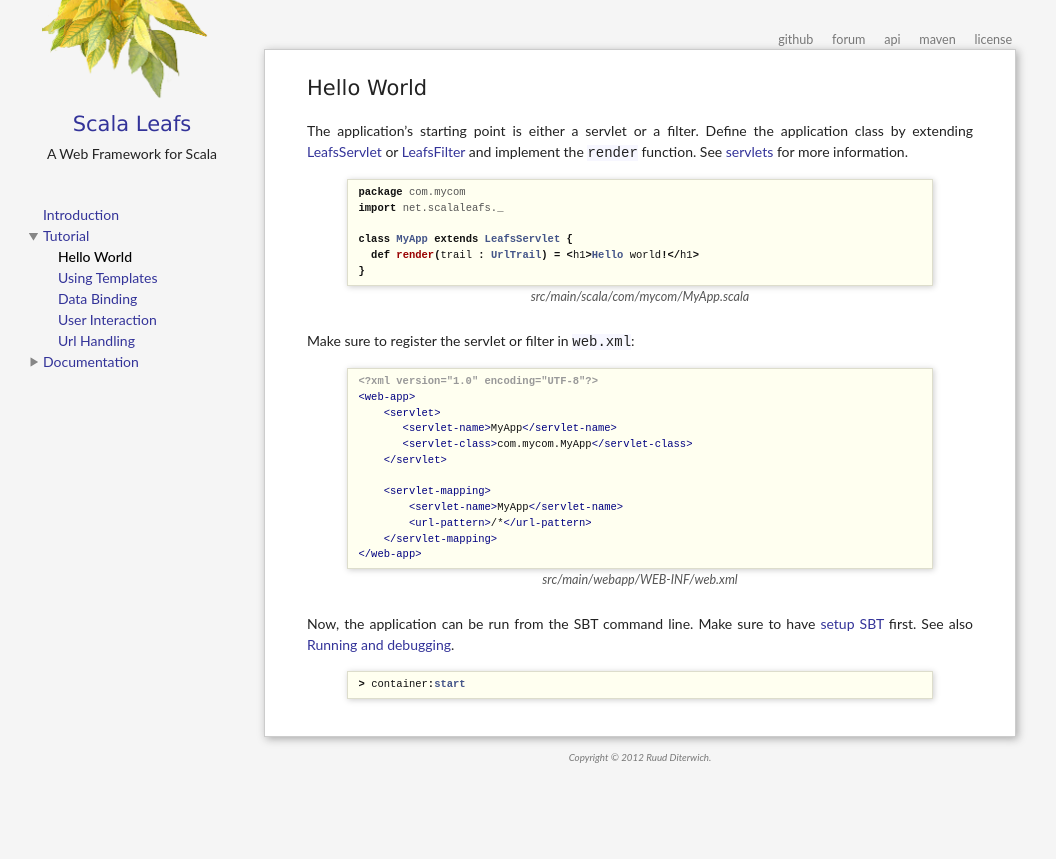
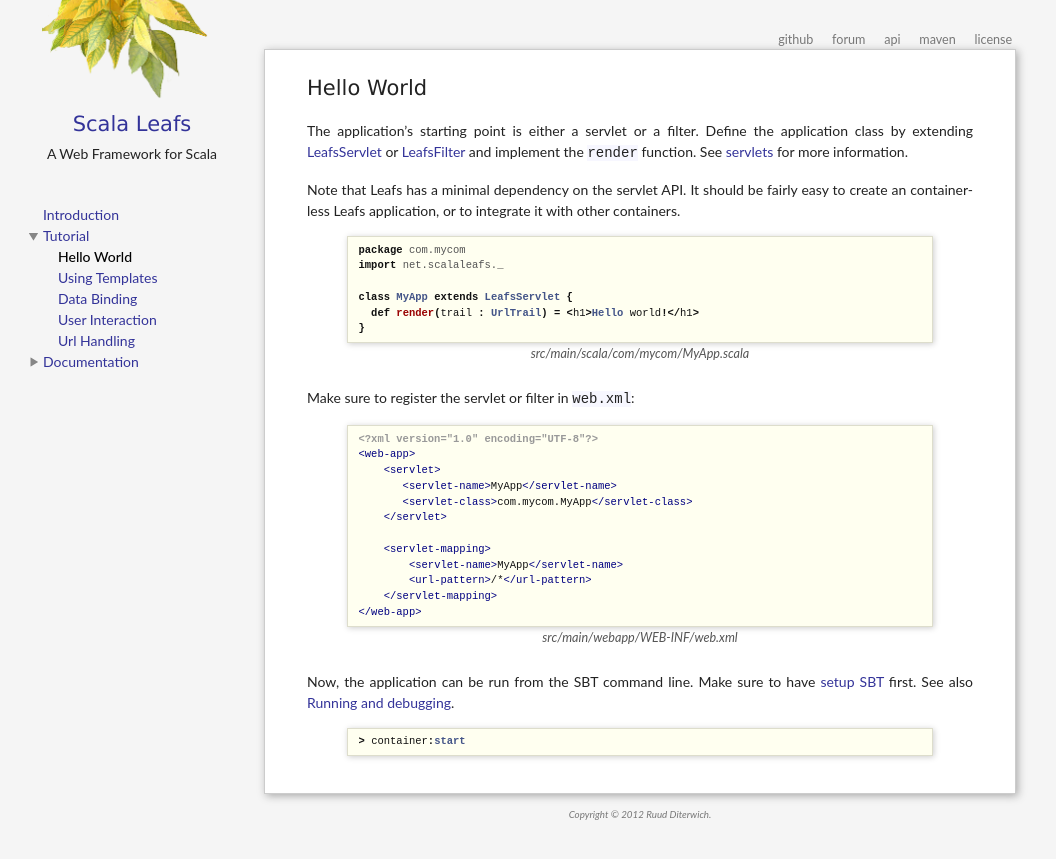
Before and after one commit to scalastuff/scalaleafs, a Jekyll site: the page built from hello-world.md, in a window 1280 px wide. Shown: the top 859 px of the page, without its empty margins (0-1056 px from the left). Built offline with Jekyll 4.4.1, drawn with Linux system fonts in a browser that asks for light colours.

Commit message:
Updated hello-world.md

```diff
--- a/hello-world.md
+++ b/hello-world.md
@@ -4,6 +4,8 @@ layout: default
 ---
 
 The application's starting point is either a servlet or a filter. Define the application class by extending [LeafsServlet](api/index.html#net.scalaleafs.LeafsServlet) or [LeafsFilter](/api/index.html#net.scalaleafs.LeafsFilter) and implement the `render` function. See [servlets](/servlets.html) for more information.
+
+Note that Leafs has a minimal dependency on the servlet API. It should be fairly easy to create an container-less Leafs application, or to integrate it with other containers.
 
 {% highlight scala %}
 package com.mycom
```
